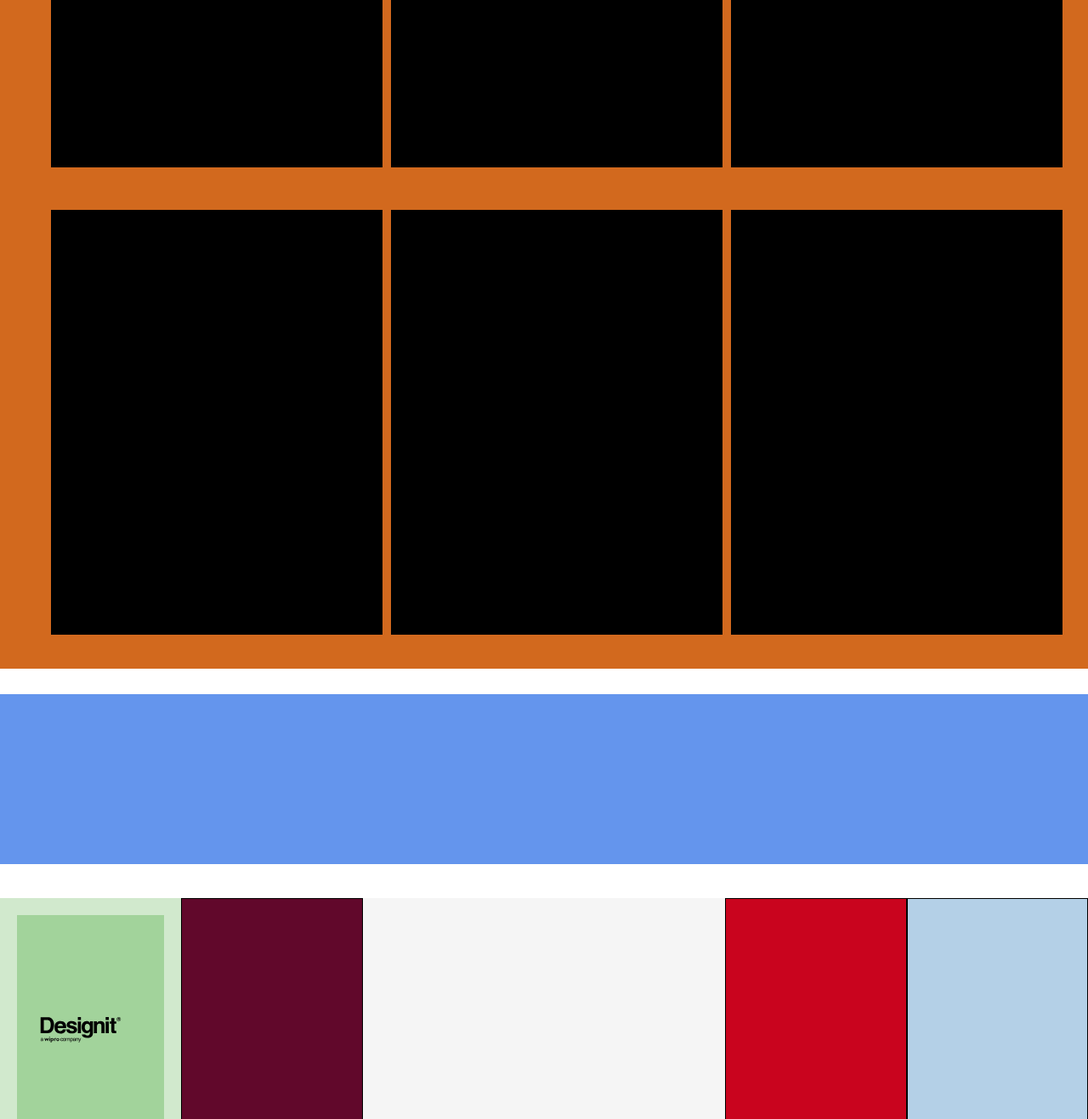
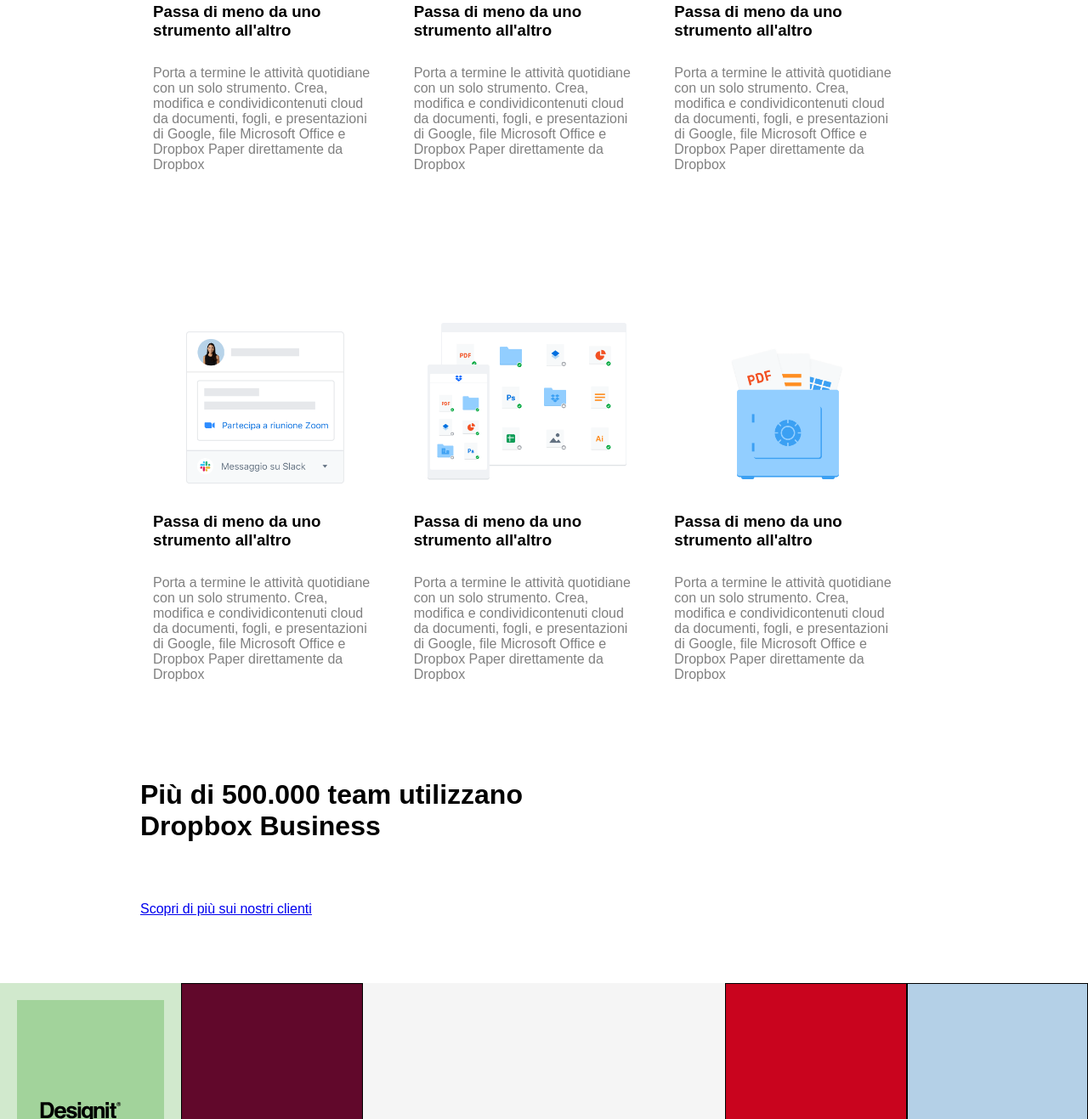
Before and after one commit to Giovannimaiorana/htmlcss-dropbox, a plain HTML site: page index.html in a window 1280 px wide. Shown: the part 3403-4720 px from the top of the page at 85% size. Drawn offline with Linux system fonts and the light colour scheme.

Commit message:
fine sesto blocco

```diff
--- a/css/style.css
+++ b/css/style.css
@@ -17,18 +17,6 @@
                                                                                         }
 
 
-
-
-
-                                                                                        .container-fifth-section{
-                                                                                            background-color: chocolate;
-                                                                                        }
-                                                                                        .cells{
-                                                                                            background-color: black;
-                                                                                        }
-                                                                                        .container-sixth-section{
-                                                                                            background-color: cornflowerblue;
-                                                                                        }
                                                                                         .container-sponsor{
                                                                                             background-color: rgb(245, 245, 245);
                                                                                         }
@@ -316,30 +304,43 @@ flex-direction: row-reverse;
 /*Fine Quarto blocco*/
 /*Inizio Quinto  blocco*/
 .container-fifth-section{
-    width: 1300px;
-    height: 1100px;
+    width: 1000px;
+    height: 1200px;
     margin: auto;
     margin-top: 30px;
     display: flex;
     flex-wrap: wrap;
-    justify-content: center;
+
 
 }
 .cells{
-    width: calc(90% / 3);
-    height: 500px;
-    margin-left: 10px;
+    width: calc(80% / 3);
+    height: 400px;
+    margin-left: 40px;
     margin-top: 10px;
+
+}
+.cells img{
+    width: 100%;
+    margin-bottom: 20px;
+}
+.cells h3{
+    margin-bottom: 30px;
 }
 
 /*fine Quinto blocco*/
 /*Inizio sesto blocco*/
 
 .container-sixth-section{
-    width: 1300px;
+    width: 950px;
     height: 200px;
     margin: auto;
     margin-top: 30px;
+
+}
+
+.container-sixth-section h1{
+    margin-bottom: 70px;
 }
 
 /*Fine sesto blocco*/
--- a/index.html
+++ b/index.html
@@ -164,34 +164,50 @@
     <!--Fine quarto Blocco-->
     <!--Inizio quinto blocco-->
         <div class="container-fifth-section">
+            <h1>Esegui più operazioni con Dropbox Business</h1>
+            <div class="container-fifth-section">
                 <div class="cells">
-
+                 <img src="./img/img/business-feature-switching-tools.png" alt="">
+                 <h3>Passa di meno da uno strumento all'altro</h3>
+                 <p class="gray">Porta a termine le attività quotidiane con un solo strumento. Crea, modifica e condividicontenuti cloud da documenti, fogli, e presentazioni di Google, file Microsoft Office e Dropbox Paper direttamente da Dropbox</p>
                 </div>
 
                 <div class="cells">
-
+                 <img src="./img/img/business-feature-send-files-it.png" alt="">
+                 <h3>Passa di meno da uno strumento all'altro</h3>
+                 <p class="gray">Porta a termine le attività quotidiane con un solo strumento. Crea, modifica e condividicontenuti cloud da documenti, fogli, e presentazioni di Google, file Microsoft Office e Dropbox Paper direttamente da Dropbox</p>
                 </div>
 
                 <div class="cells">
-
+                  <img src="./img/img/business-feature-coordinate-it.png" alt="">
+                  <h3>Passa di meno da uno strumento all'altro</h3>
+                  <p class="gray">Porta a termine le attività quotidiane con un solo strumento. Crea, modifica e condividicontenuti cloud da documenti, fogli, e presentazioni di Google, file Microsoft Office e Dropbox Paper direttamente da Dropbox</p>
                 </div>
 
                 <div class="cells">
-
+                   <img src="./img/img/business-feature-integrations-it.png" alt="">
+                   <h3>Passa di meno da uno strumento all'altro</h3>
+                   <p class="gray">Porta a termine le attività quotidiane con un solo strumento. Crea, modifica e condividicontenuti cloud da documenti, fogli, e presentazioni di Google, file Microsoft Office e Dropbox Paper direttamente da Dropbox</p>
                 </div>
 
                 <div class="cells">
-
+                    <img src="./img/img/business-feature-multi-device.png" alt="">
+                    <h3>Passa di meno da uno strumento all'altro</h3>
+                    <p class="gray">Porta a termine le attività quotidiane con un solo strumento. Crea, modifica e condividicontenuti cloud da documenti, fogli, e presentazioni di Google, file Microsoft Office e Dropbox Paper direttamente da Dropbox</p>
                 </div>
 
                 <div class="cells">
-
+                     <img src="./img/img/business-feature-security.png" alt="">
+                     <h3>Passa di meno da uno strumento all'altro</h3>
+                     <p class="gray">Porta a termine le attività quotidiane con un solo strumento. Crea, modifica e condividicontenuti cloud da documenti, fogli, e presentazioni di Google, file Microsoft Office e Dropbox Paper direttamente da Dropbox</p>
+                </div>
             </div>
         </div>
     <!--Fine Quinto Blocco-->
     <!--Inizio sesto blocco-->
         <div class="container-sixth-section">
-
+              <h1>Più di 500.000 team utilizzano <br> Dropbox Business</h1>
+              <span><a href="#">Scopri di più sui nostri clienti</a></span>
         </div>
     <!--Fine sesto blocco-->
     <!--Inizio settimo blocco sponsor-->
```
Lines whose indentation alone changed are shown as unchanged.
